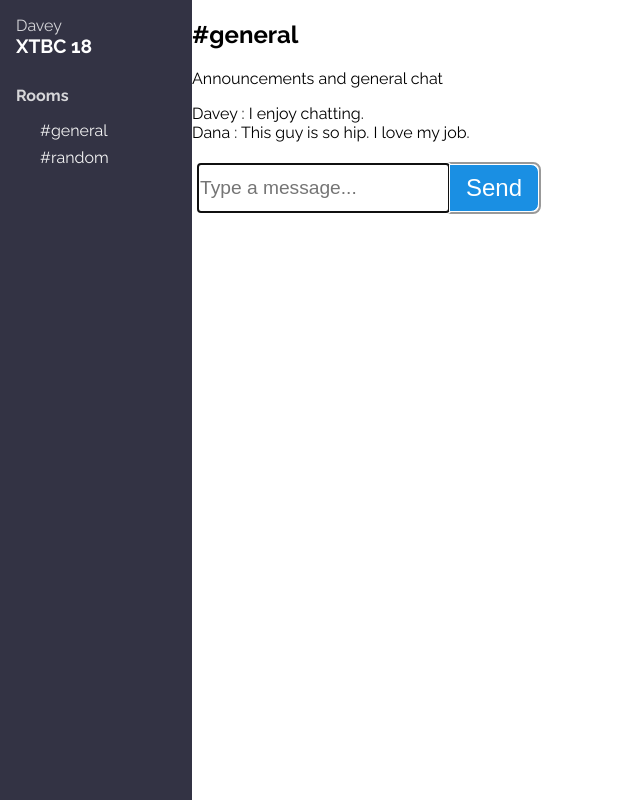
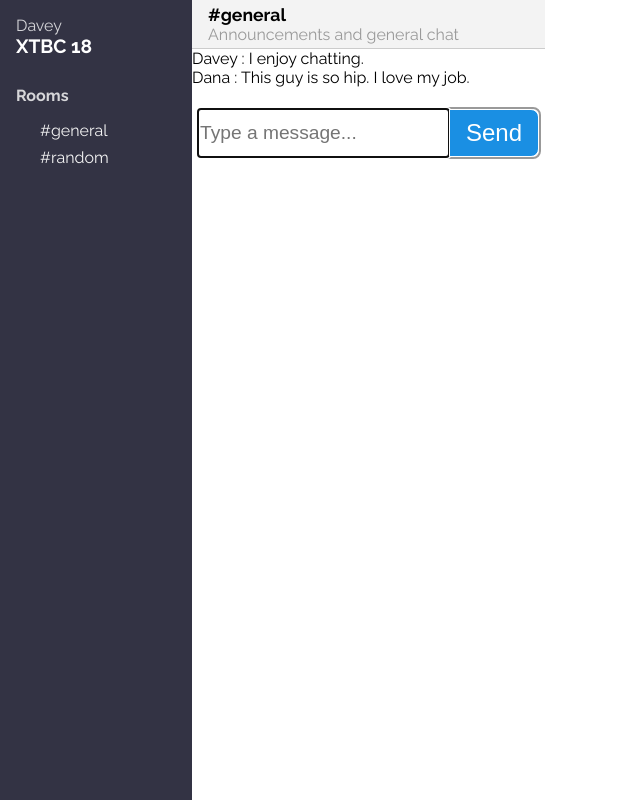
Before and after one commit to AyushiG123/chatarang, a React (Create React App) app: page / in a window 1280 px wide. Shown: the whole page, without its empty margins (0-640 px from the left). Built offline with nearby package versions, Linux system fonts and the light colour scheme.

Commit message:
Styled ChatHeader

```diff
--- a/src/ChatHeader.js
+++ b/src/ChatHeader.js
@@ -2,13 +2,36 @@ import React from 'react'
 
 const ChatHeader = () =>{
         return(
-            <header className = "ChatHeader">
+            <header className = "ChatHeader" style={stylesChatHeader.chatHeader}>
              <div className = "roomInfo">
-             <h2>#general</h2>
-             <p>Announcements and general chat</p>
+             <h2 style={stylesChatHeader.h2}>#general</h2>
+             <p style={stylesChatHeader.p}>Announcements and general chat</p>
              </div>
             </header>
         )
 }
 
+const stylesChatHeader={
+    chatHeader: {
+        backgroundColor: '#f3f3f3',
+        borderBottom: '1px solid #ccc',
+        height: '3rem',
+        padding: '0 1rem',
+        display: 'flex',
+        alignItems: 'center',
+      },
+
+      h2: {
+        fontSize: '1.1rem',
+        margin: 0,
+      },
+
+      p: {
+        color: '#999',
+        margin: 0,
+        fontSize: '0.8rem;',
+      }
+
+}
+
 export default ChatHeader
--- a/src/Message.js
+++ b/src/Message.js
@@ -8,4 +8,12 @@ const Message =(props) => {
     )
 }
 
+const stylesMessage={
+    message:{
+        display: 'flex',
+        marginTop: '1rem',
+        padding: '0 1rem',
+    }
+}
+
 export default Message
```
